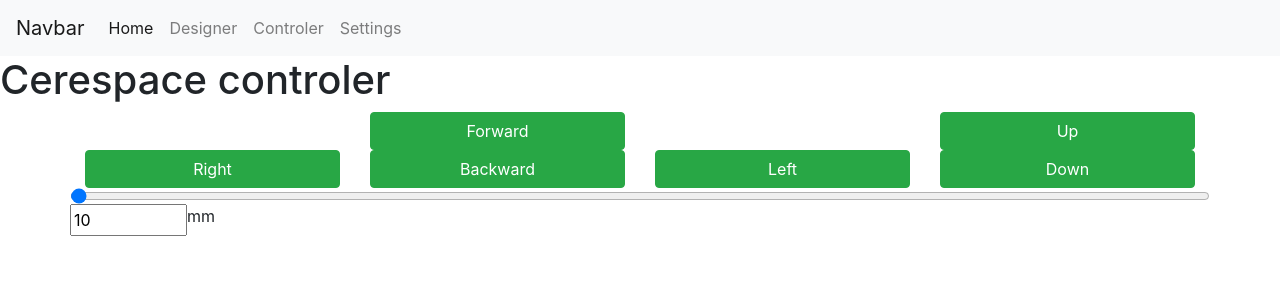
After one commit to ESIEESPACE/cerespace, a Django app: page /controler in a window 1280 px wide. The commit adds this page. Shown: the top 300 px of the page. Run offline with Django 3.2, Linux system fonts and the light colour scheme; some libraries are stand-ins or nearby versions.

Commit message:
Add control page

```diff
--- a/app/urls.py
+++ b/app/urls.py
@@ -8,5 +8,6 @@ from . import views
 
 urlpatterns = [
     path('', views.index, name="index"),
-    path('designer', views.designer, name="index")
+    path('designer', views.designer, name="designer"),
+    path('controler', views.control, name="controler")
 ] + static(settings.STATIC_URL)
--- a/app/views.py
+++ b/app/views.py
@@ -8,3 +8,7 @@ def index(request):
 
 def designer(request):
     return render(request, 'designer.html')
+
+
+def control(request):
+    return render(request, 'control.html')
--- a/static/css/style.css
+++ b/static/css/style.css
@@ -11,3 +11,15 @@
 .xlcontainer {
     max-width: none;
 }
+
+.btn-control {
+    width: 100%;
+}
+
+.ctrlpan {
+    text-align: center;
+}
+
+#distselect {
+    width: 100%;
+}
--- a/static/js/script.js
+++ b/static/js/script.js
@@ -1,122 +1,20 @@
-$(".td-tr").dblclick(function (event) {
-
-    saveTranslation();
-    let target = $(event.target);
-
-    //If it's already selected then return
-    if(target.hasClass("selected") || target.parent().hasClass("selected")) return;
-
-    let id = $(event.target).attr("id");
-    let content = target.text();
-
-    target.addClass("selected");
-
-    target.empty();
-
-    target.append("<textarea id='tz-" + id + "' class='tz-tr form-control'>" + content + "</textarea>");
-    target.append("<input id='cl-" + id + "' type='button' value='Cancel' class='btn btn-danger cnButton'>");
-    target.append("<input id='sc-" + id + "' type='button' value='Save' class='btn btn-success cnButton'>");
-
-    let textarea = $("#tz-" + id);
-    let clButton = $("#cl-" + id);
-    let scButton = $("#sc-" + id);
-
-    textarea.focus();
-
-    scButton.click(saveTranslation);
-
-    clButton.click(function () {
-        target.removeClass("selected");
-        target.empty();
-        target.text(content);
-    });
+$(".btn-control").click(function (event) {
+    console.log(sender)
+    let btn = $(event.target)
+    if(btn.text() == "Forawd");
 });
 
-$.urlParam = function(name){
-	let results = new URL(window.location.href);
-	return results.searchParams.get(name);
-};
+$(".distcontroller").change(distChange);
+$("#distselect").on('input', distChange);
 
-/**
- * Save selected translations
- */
-function saveTranslation() {
-    let selected = $(".selected");
+function distChange(sender) {
+    let val = "";
+    if(typeof sender.target != "undefined") val = $(sender.target).val();
+    else val = sender;
 
-    if(selected.length == 0) return;
+    console.log(val);
+    $(".distcontroller").val(val);
 
-    let id = selected.attr("id");
-    let content = selected.find("textarea").val();
-    let tr = selected.parent();
-
-    selected.removeClass("selected");
-    selected.empty();
-    selected.text(content);
-
-    let request = $.post( "update/",
-        {
-            language: $.urlParam("language"),
-            id: parseInt(id.substring(3)),
-            translation: content
-        });
-
-    request.fail(function () {
-        coloredSignal(tr, "rgba(250, 55, 69, 1)", 500);
-    })
 }
 
-function coloredSignal(object, bckColor, duration, txtColor = "rgb(255, 255, 255)", refreshRate = 10) {
-    //Timer init
-    let timeCounter = 0;
-
-    //Original and target background
-    let originBckColor = object.css("background-color").substring(5).replace(')', '').split(',');
-    bckColor = bckColor.substring(5).replace(')', '').split(',');
-
-    //Original and target color
-    let originTxtColor = object.css("color").substring(4).replace(')', '').split(',');
-    txtColor = txtColor.substring(4).replace(')', '').split(',');
-
-
-    let interval = setInterval(function () {
-
-        //Background color
-        let tempBckColor = "rgba(";
-        for(let i=0; i<4; i++){
-            if(i!=0) tempBckColor += ",";
-            let coef = (parseFloat(originBckColor[i]) - parseFloat(bckColor[i]))/duration;
-            let cons = -coef * duration + parseFloat(originBckColor[i]);
-            tempBckColor += coef * timeCounter + cons;
-        }
-        tempBckColor += ")";
-        object.css("background-color", tempBckColor);
-
-        //Text color
-        let tempTxtColor = "rgb(";
-        for(let i=0; i<3; i++){
-            if(i!=0) tempTxtColor += ",";
-            let coef = (parseFloat(originTxtColor[i]) - parseFloat(txtColor[i]))/duration;
-            let cons = -coef * duration + parseFloat(originTxtColor[i]);
-            tempTxtColor += coef * timeCounter + cons;
-        }
-        tempTxtColor += ")";
-        object.css("color", tempTxtColor);
-
-        //Timing operations
-        timeCounter += refreshRate;
-        if(timeCounter >= duration) {
-            clearInterval(interval);
-            setTimeout(function () {
-                object.css("background-color", "");
-                object.css("color", "");
-            }, refreshRate)
-        }
-    }, refreshRate);
-}
-
-function updateByID(id, content, date) {
-    let row = $("#" + id);
-    row.find("td.td-tr").text(content);
-    row.find("td.date").text(date);
-    coloredSignal(row, "rgba(40, 167, 69, 1)", 500);
-}
+$(document).ready(distChange(10));
--- /dev/null
+++ b/templates/control.html
@@ -0,0 +1,24 @@
+{% extends 'skeleton.html' %}
+{% block body %}
+    <h1>Cerespace controler</h1>
+
+    <div class="container">
+        <div class="row">
+            <div class="col ctrlpan"></div>
+            <div class="col ctrlpan"><button id="fw" class="btn btn-success btn-control">Forward</button></div>
+            <div class="col ctrlpan"></div>
+            <div class="col ctrlpan"><button id="up" class="btn btn-success btn-control">Up</button></div>
+        </div>
+        <div class="row">
+            <div class="col ctrlpan"><button id="rg" class="btn btn-success btn-control">Right</button></div>
+            <div class="col ctrlpan"><button id="bw" class="btn btn-success btn-control">Backward</button></div>
+            <div class="col ctrlpan"><button id="lf" class="btn btn-success btn-control">Left</button></div>
+            <div class="col ctrlpan"><button id="dw" class="btn btn-success btn-control">Down</button></div>
+        </div>
+        <div class="row">
+            <input id="distselect" type="range" max="10000" min="0" value="10" class="distcontroller">
+            <input type="number" max="10000" min="0" class="distcontroller">
+            <label> mm</label>
+        </div>
+    </div>
+{% endblock %}
--- a/templates/header.html
+++ b/templates/header.html
@@ -1,15 +1,19 @@
 <nav class="navbar navbar-expand-lg navbar-light bg-light">
     <a class="navbar-brand" href="#">Navbar</a>
-  <button class="navbar-toggler" type="button" data-toggle="collapse" data-target="#navbarNav" aria-controls="navbarNav" aria-expanded="false" aria-label="Toggle navigation">
+    <button class="navbar-toggler" type="button" data-toggle="collapse" data-target="#navbarNav"
+            aria-controls="navbarNav" aria-expanded="false" aria-label="Toggle navigation">
         <span class="navbar-toggler-icon"></span>
     </button>
     <div class="collapse navbar-collapse" id="navbarNav">
         <ul class="navbar-nav">
             <li class="nav-item active">
-        <a class="nav-link" href="#">Home <span class="sr-only">(current)</span></a>
+                <a class="nav-link" href="/">Home <span class="sr-only">(current)</span></a>
             </li>
             <li class="nav-item">
-        <a class="nav-link" href="#">Designer</a>
+                <a class="nav-link" href="/designer">Designer</a>
+            </li>
+            <li class="nav-item">
+                <a class="nav-link" href="/controler">Controler</a>
             </li>
             <li class="nav-item">
                 <a class="nav-link" href="#">Settings</a>
--- a/templates/skeleton.html
+++ b/templates/skeleton.html
@@ -6,7 +6,7 @@
   <head>
     <meta charset="utf-8">
     <meta name="viewport" content="width=device-width, initial-scale=1, shrink-to-fit=no">
-    <title>FarmBot Translator</title>
+    <title>Cerespace</title>
 
     <link href="{% static "css/bootstrap.min.css" %}" rel="stylesheet" >
     <link href="{% static "css/style.css" %}" rel="stylesheet" >
```
Lines whose indentation alone changed are shown as unchanged.
